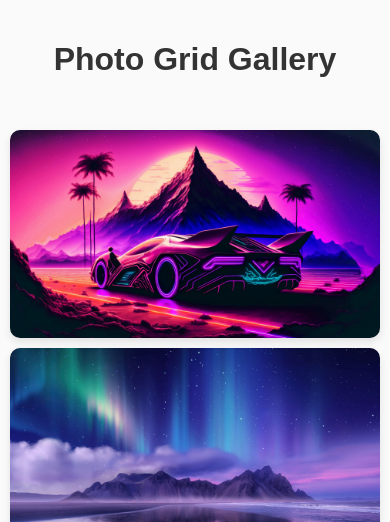
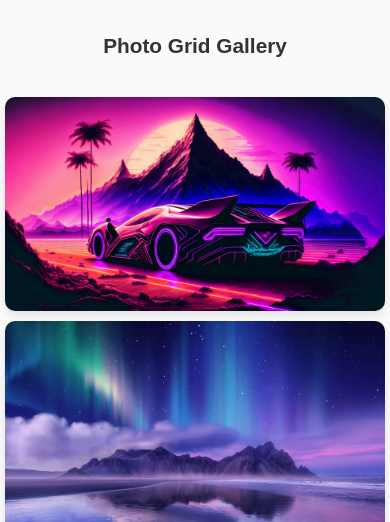
Before and after one commit to rajputpankaj3737-a11y/grid_photo, a plain HTML site: page index.html in a window 390 px wide. Shown: the top 522 px of the page. Drawn offline with Linux system fonts and the light colour scheme.

Commit message:
Udated for mobile version also

```diff
--- a/style.css
+++ b/style.css
@@ -11,16 +11,16 @@ body {
   color: #333;
 }
 
-/* Masonry layout */
+/* Masonry (Pinterest-style) layout */
 .grid-container {
   column-count: 4;      /* Number of columns on large screens */
-  column-gap: 10px;     /* Small horizontal gap between columns */
-  padding: 10px;        /* Space around the whole grid */
+  column-gap: 10px;     /* Small gap between columns */
+  padding: 10px;
 }
 
 .grid-item {
-  break-inside: avoid;  /* Prevent image break between columns */
-  margin-bottom: 10px;  /* Small vertical gap between images */
+  break-inside: avoid;
+  margin-bottom: 10px;
 }
 
 .grid-item img {
@@ -36,21 +36,32 @@ body {
   transform: scale(1.05);
 }
 
-/* Responsive layout */
-@media (max-width: 1024px) {
+@media (max-width: 1200px) {
   .grid-container {
     column-count: 3;
+    padding: 8px;
+  }
+  .title {
+    font-size: 1.8rem;
   }
 }
 
 @media (max-width: 768px) {
   .grid-container {
     column-count: 2;
+    padding: 6px;
+  }
+  .title {
+    font-size: 1.5rem;
   }
 }
 
 @media (max-width: 480px) {
   .grid-container {
     column-count: 1;
+    padding: 5px;
+  }
+  .title {
+    font-size: 1.3rem;
   }
 }
```
